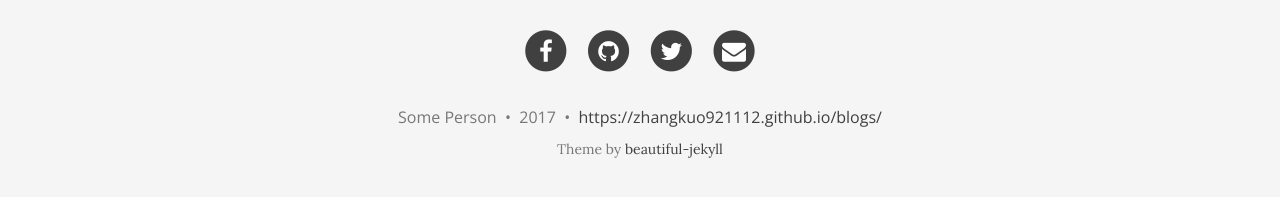
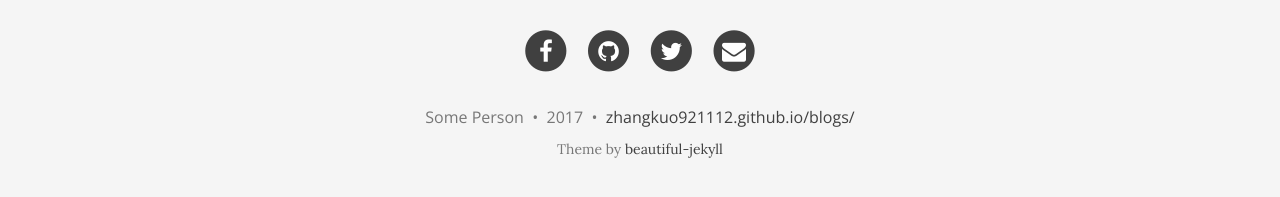
Before and after one commit to buoooou/blog.github.io, a Jekyll site: the page built from index.html, in a window 1280 px wide and 931 px high. Shown: the part 721-918 px from the top of the window. Built offline with Jekyll 4.4.1, drawn with Linux system fonts in a browser that asks for light colours; nearby versions of some CDN libraries; the list of posts is cut into pages by our own code; some of the changed lines change nothing that is shown.

Commit message:
Update _config.yml

```diff
--- a/_config.yml
+++ b/_config.yml
@@ -84,7 +84,7 @@ share-links-active:
 
 # How to display the link to the website in the footer
 # Remove this if you don't want a link in the footer
-url-pretty: "https://zhangkuo921112.github.io/blogs/"  # eg. "deanattali.com/beautiful-jekyll"
+url-pretty: "zhangkuo921112.github.io/blogs/"  # eg. "deanattali.com/beautiful-jekyll"
 
 # --- Misc --- #
 # Fill in your Disqus shortname (NOT the userid) if you want to support Disqus comments
```
